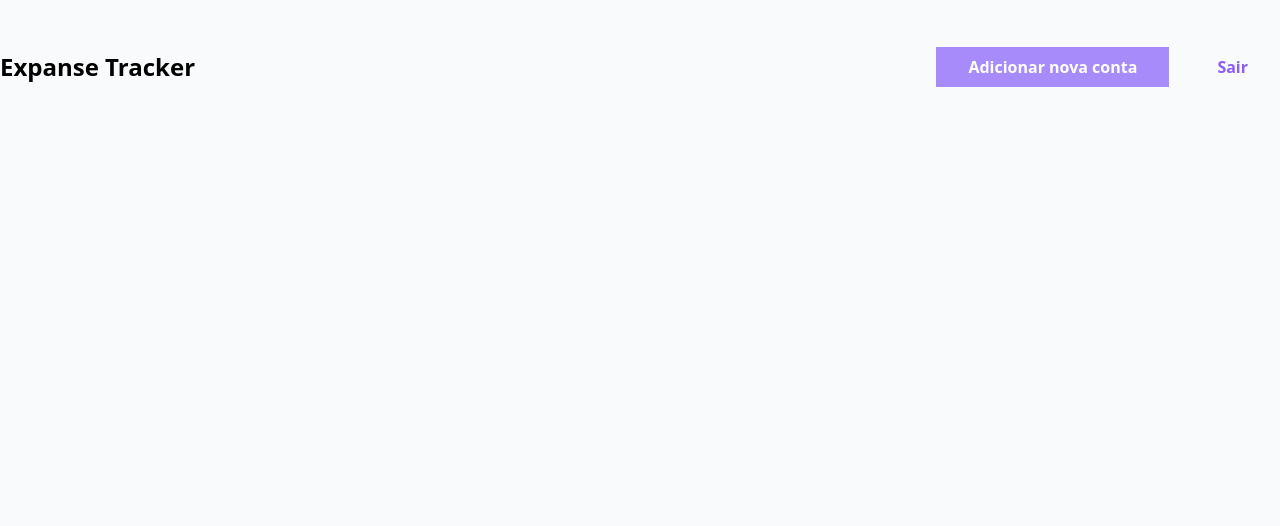
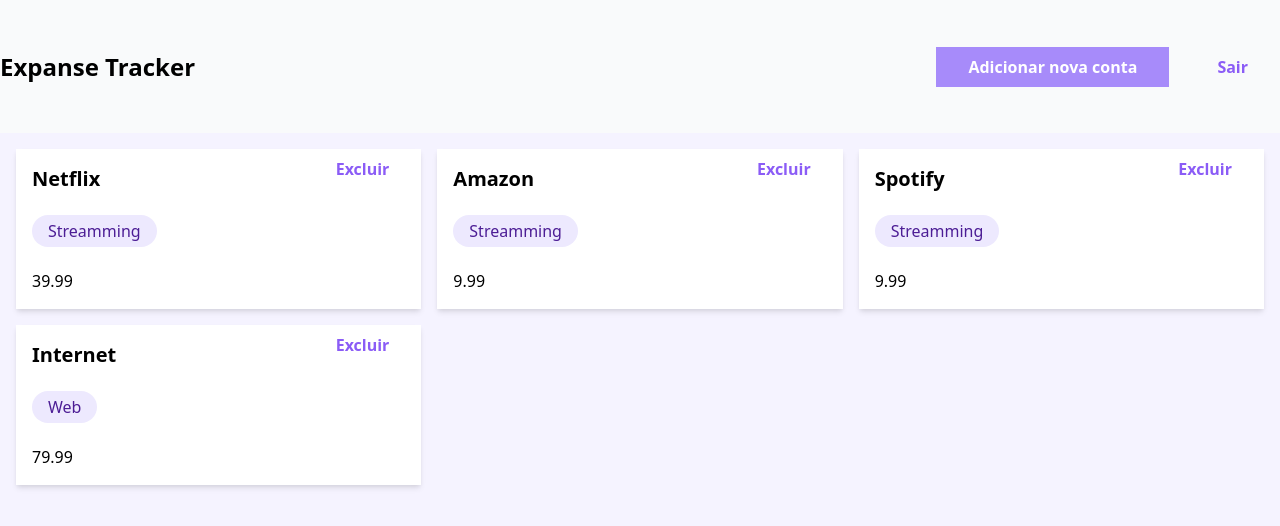
Before and after one commit to devlolla/tracker, a Next.js app: page /dashboard in a window 1280 px wide. Shown: the top 526 px of the page. Built offline with nearby package versions, Linux system fonts and the light colour scheme.

Commit message:
add dynamic card :rocket:

```diff
--- a/src/components/templates/index.tsx
+++ b/src/components/templates/index.tsx
@@ -5,7 +5,8 @@
   h-screen
   bg-gray-50
   flex
-  justify-center
+  flex-col
+  items-center
 `
 
 export const TemplateContent = tw.div`
--- /dev/null
+++ b/src/pages/Dashboard/components/Card/index.tsx
@@ -0,0 +1,16 @@
+import { Button } from "../../../../components/atoms/Button"
+
+export const Card = ({ title, category, price }) => {
+  return (
+    <article className="bg-white p-4 shadow-md h-40 relative flex justify-between flex-col gap-2">
+      <Button className="absolute top-0 right-0" variant="ghost">
+        Excluir
+      </Button>
+      <h2 className="font-bold text-xl "> {title} </h2>
+      <p className="px-4 h-8 flex items-center justify-center bg-purple-100 text-purple-900 rounded-full self-start ">
+        {category}
+      </p>
+      <p className="font-medium ">{price}</p>
+    </article>
+  )
+}
--- a/src/pages/Dashboard/index.tsx
+++ b/src/pages/Dashboard/index.tsx
@@ -1,7 +1,16 @@
 import { Button } from "../../components/atoms/Button"
 import { TemplateContainer } from "../../components/templates"
+import { Card } from "./components/Card"
 
 export const Dashboard = () => {
+
+  const array = [
+    { id: "0", title: "Netflix", category: "Streamming", price: 39.99 },
+    { id: "1", title: "Amazon", category: "Streamming", price: 9.99 },
+    { id: "2", title: "Spotify", category: "Streamming", price: 9.99 },
+    { id: "3", title: "Internet", category: "Web", price: 79.99 },
+  ]
+
   return (
     <TemplateContainer>
       <header className="w-full max-w-screen-xl flex items-center justify-between h-1/6">
@@ -10,8 +19,18 @@
           <Button> Adicionar nova conta</Button>
           <Button variant='ghost'> Sair </Button>
         </nav>
+      </header>
 
-      </header>
+      <main className="w-full bg-purple-50 max-w-screen-xl h-5/6 grid content-start overflow-y-scroll grid-cols-3 gap-4 p-4 ">
+        {array.map((item) => (
+          <Card
+            key={item.id}
+            title={item.title}
+            category={item.category}
+            price={item.price}
+          />
+        ))}
+      </main>
     </TemplateContainer>
   )
 }
```
